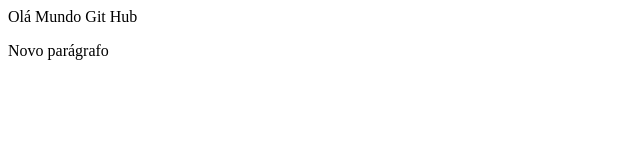
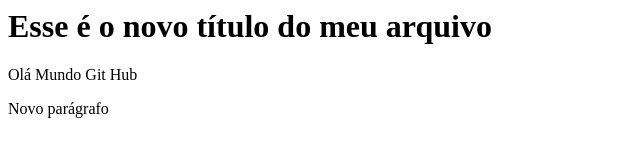
Before and after one commit to albalopes/minicursogit, a plain HTML site: page index.html in a window 1280 px wide. Shown: the whole page, without its empty margins (0-640 px from the left). Drawn offline with Linux system fonts and the light colour scheme.

Commit message:
Incluindo um <h1> no index

```diff
--- a/index.html
+++ b/index.html
@@ -3,6 +3,7 @@
 		<title> Primeiro arquivo</title>
 	</head>
 	<body>
+		<h1> Esse é o novo título do meu arquivo </h1>
 		<p>Olá Mundo Git Hub</p>
 		<p> Novo parágrafo <p>
 	</body>
```
